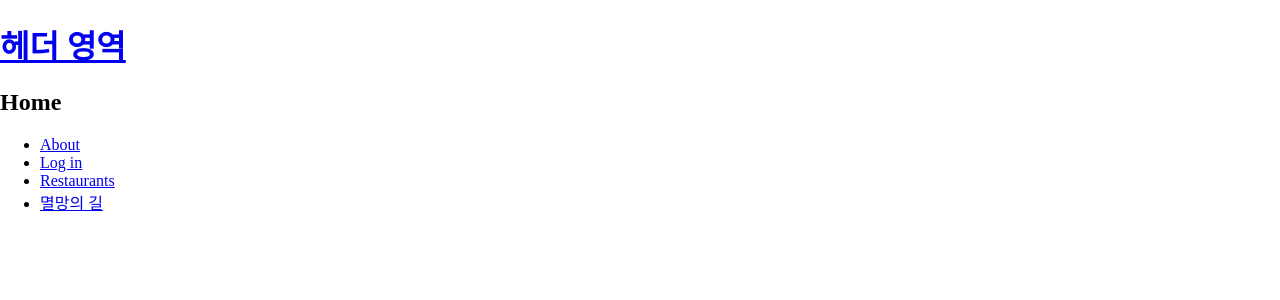
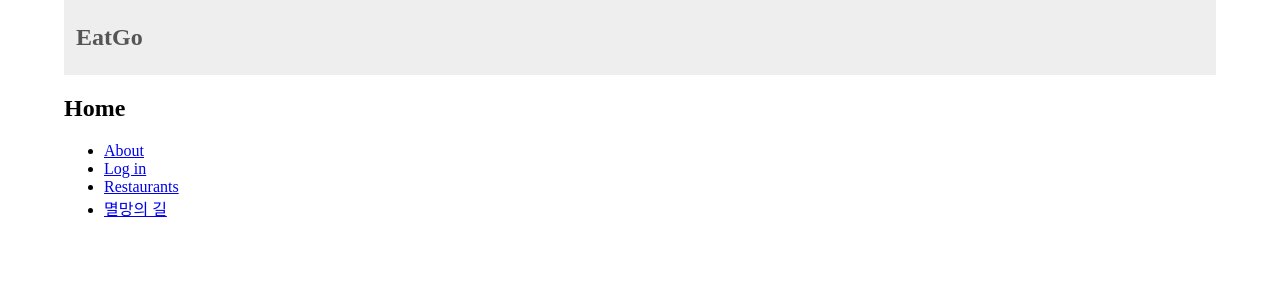
Before and after one commit to CodeSoom/react-week8-assignment-1, a React app: page / in a window 1280 px wide. Shown: the top 300 px of the page. Built offline with nearby package versions, Linux system fonts and the light colour scheme.

Commit message:
[styled] App - Header, Container

```diff
--- a/src/App.jsx
+++ b/src/App.jsx
@@ -13,6 +13,9 @@ import RestaurantsPage from './pages/RestaurantsPage';
 import RestaurantPage from './pages/RestaurantPage';
 import NotFoundPage from './pages/NotFoundPage';
 
+import Container from './tags/Container';
+import Header from './tags/Header';
+
 import { setAccessToken } from './actions';
 
 import { loadItem } from './services/storage';
@@ -26,12 +29,12 @@ export default function App() {
   }
 
   return (
-    <div>
-      <header>
+    <Container>
+      <Header>
         <h1>
-          <Link to="/">헤더 영역</Link>
+          <Link to="/">EatGo</Link>
         </h1>
-      </header>
+      </Header>
       <Switch>
         <Route exact path="/" component={HomePage} />
         <Route path="/about" component={AboutPage} />
@@ -40,6 +43,6 @@ export default function App() {
         <Route path="/restaurants/:id" component={RestaurantPage} />
         <Route component={NotFoundPage} />
       </Switch>
-    </div>
+    </Container>
   );
 }
--- /dev/null
+++ b/src/tags/Container.jsx
@@ -0,0 +1,8 @@
+import styled from '@emotion/styled';
+
+const Container = styled.div({
+  margin: '0 auto',
+  width: '90%',
+});
+
+export default Container;
--- /dev/null
+++ b/src/tags/Header.jsx
@@ -0,0 +1,22 @@
+import styled from '@emotion/styled';
+
+const Header = styled.header({
+  background: '#EEE',
+
+  '& h1': {
+    fontSize: '1.5em',
+    margin: 0,
+    padding: '1em .5em',
+  },
+
+  '& a': {
+    color: '#555',
+    textDecoration: 'none',
+
+    '&:hover': {
+      color: '#000',
+    },
+  },
+});
+
+export default Header;
```
